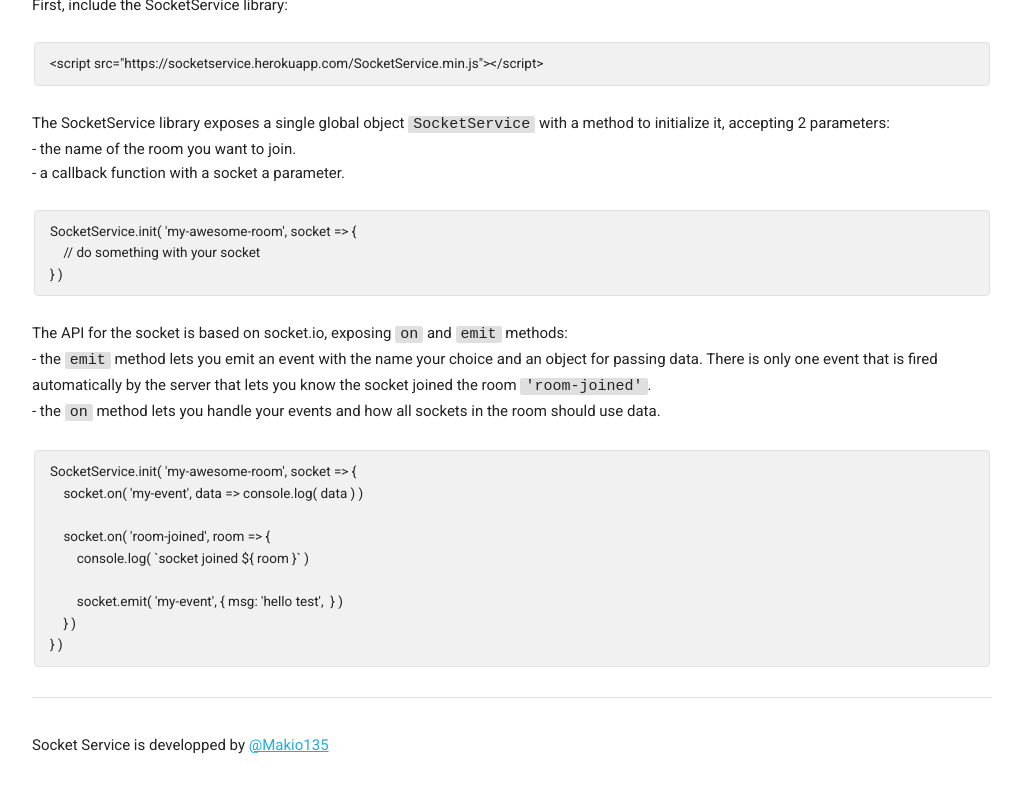
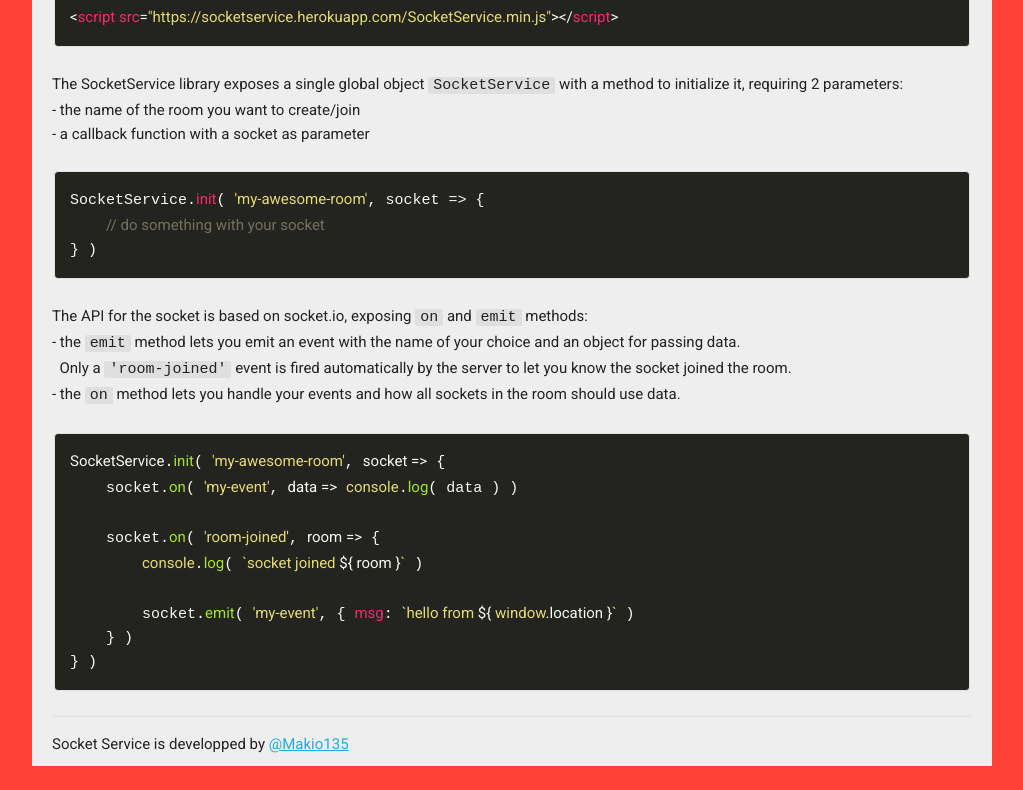
Before and after one commit to MAKIO135/SocketService, a website: page src/public/index.html in a window 1280 px wide. Shown: the part 325-1115 px from the top of the page, without its empty margins (128-1151 px from the left). After the commit the page ends 1091 px from the top, so only its background shows below. Drawn offline with nearby package versions, Linux system fonts and the light colour scheme; a script that the page names is missing.

Commit message:
nicer doc

```diff
--- a/src/public/index.html
+++ b/src/public/index.html
@@ -3,7 +3,10 @@
 <head>
     <meta charset="utf-8">
     <title>Socket Service</title>
+
     <link rel="stylesheet" href="https://cdnjs.cloudflare.com/ajax/libs/skeleton/2.0.4/skeleton.min.css">
+    <link rel="stylesheet"
+      href="https://cdnjs.cloudflare.com/ajax/libs/highlight.js/9.12.0/styles/monokai-sublime.min.css">
     <link rel="stylesheet" href="style.min.css">
 </head>
 <body>
@@ -13,19 +16,19 @@
 
         <hr>
 
-        <p>SocketService provides a super small library (&lt;1Kb) that lets you connect to our websocket service, join a room for your app and emit your own events to all the sockets in your room.</p>
+        <p>SocketService provides a super small library ( &lt; 0.5Kb ) that lets you connect to our websocket service, join a room for your app and emit your own events to all the sockets in your room.</p>
 
         <hr>
 
-        <h5>HOW TO USE IT</h5>
+        <h5>USAGE</h5>
 
         <p>First, include the SocketService library:</p>
         <pre><code>&lt;script src="https://socketservice.herokuapp.com/SocketService.min.js"&gt;&lt;/script&gt;</code></pre>
 
         <p>
-            The SocketService library exposes a single global object <span class="code">SocketService</span> with a method to initialize it, accepting 2 parameters:<br>
-            - the name of the room you want to join.<br>
-            - a callback function with a socket a parameter.
+            The SocketService library exposes a single global object <span class="code">SocketService</span> with a method to initialize it, requiring 2 parameters:<br>
+            - the name of the room you want to create/join<br>
+            - a callback function with a socket as parameter
         </p>
 
 <pre><code>SocketService.init( 'my-awesome-room', socket => {
@@ -34,7 +37,8 @@
 
     <p>
         The API for the socket is based on socket.io, exposing <span class="code">on</span> and <span class="code">emit</span> methods:<br>
-        - the <span class="code">emit</span> method lets you emit an event with the name your choice and an object for passing data. There is only one event that is fired automatically by the server that lets you know the socket joined the room <span class="code">'room-joined'</span>.<br>
+        - the <span class="code">emit</span> method lets you emit an event with the name of your choice and an object for passing data.<br>
+        &nbsp;&nbsp;Only a <span class="code">'room-joined'</span> event is fired automatically by the server to let you know the socket joined the room.<br>
         - the <span class="code">on</span> method lets you handle your events and how all sockets in the room should use data.
     </p>
 
@@ -44,15 +48,33 @@
     socket.on( 'room-joined', room => {
         console.log( `socket joined ${ room }` )
 
-        socket.emit( 'my-event', { msg: 'hello test',  } )
+        socket.emit( 'my-event', { msg: `hello from ${ window.location }` )
     } )
 } )</code></pre>
 
+<!--
     <hr>
-    <p>Socket Service is developped by <a href="http://makio135.com">@Makio135</a></p>
+
+    <h5>IN ACTION</h5>
+
+    <div class="row">
+        <div class="one-third column">Simple Chat</div>
+        <div class="one-third column">Multiplayer Sequencer</div>
+        <div class="one-third column">Drip Party</div>
+    </div>
+-->
+    <hr>
+
+    <footer>
+        <p>Socket Service is developped by <a href="http://makio135.com">@Makio135</a></p>
+    </footer>
+
     </div>
 
     <script src="https://socketservice.herokuapp.com/SocketService.min.js"></script>
     <script src="main.js"></script>
-</body>
+
+    <script src="//cdnjs.cloudflare.com/ajax/libs/highlight.js/9.12.0/highlight.min.js"></script>
+    <script>hljs.initHighlightingOnLoad();</script>
+    </body>
 </html>
--- a/src/public/style.scss
+++ b/src/public/style.scss
@@ -4,14 +4,34 @@
     font-family: 'Roboto', sans-serif;
 }
 
+body{
+    background: #ff4136;
+    margin: 0;
+    padding: 0;
+}
+
+.container{
+    background: #eee;
+    padding: 10px 20px;
+
     h1{
         font-weight: 900;
         font-style: italic;
-    color: #ff7043;
+        color: #ff4136;
     }
 
     h6{
         margin-top: -30px;
+    }
+
+    hr{
+        margin-top: 0;
+        margin-bottom: 15px;
+    }
+
+    code{
+        font-size: 15px;
+        font-family: monospace;
     }
 
     .code{
@@ -21,3 +41,10 @@ h6{
         font-size: 15px;
         font-family: monospace;
     }
+
+    footer{
+        p{
+            margin-bottom: 0;
+        }
+    }
+}
```
Also changed, not shown: src/public/style.min.css. Lines whose indentation alone changed are shown as unchanged.
